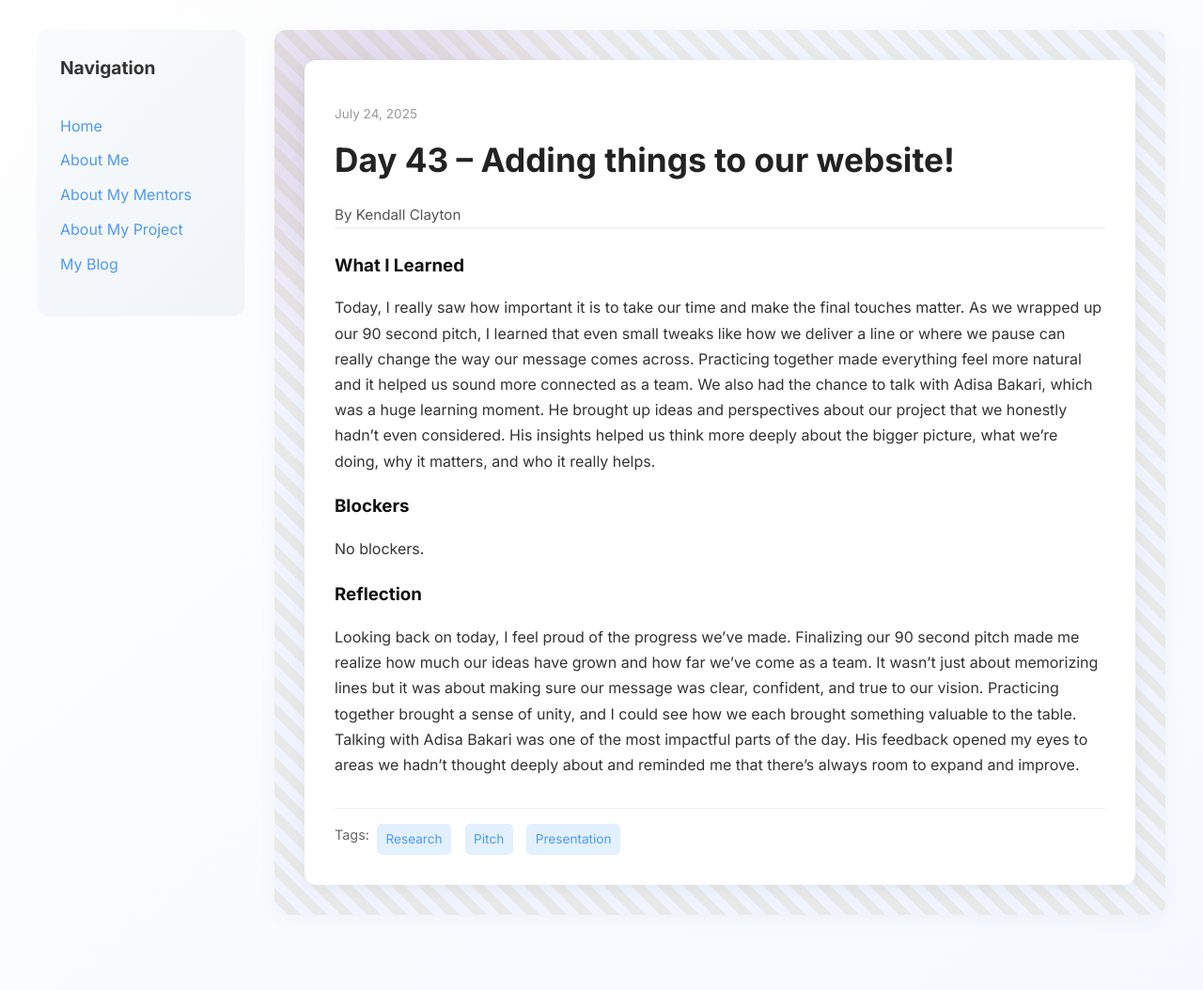
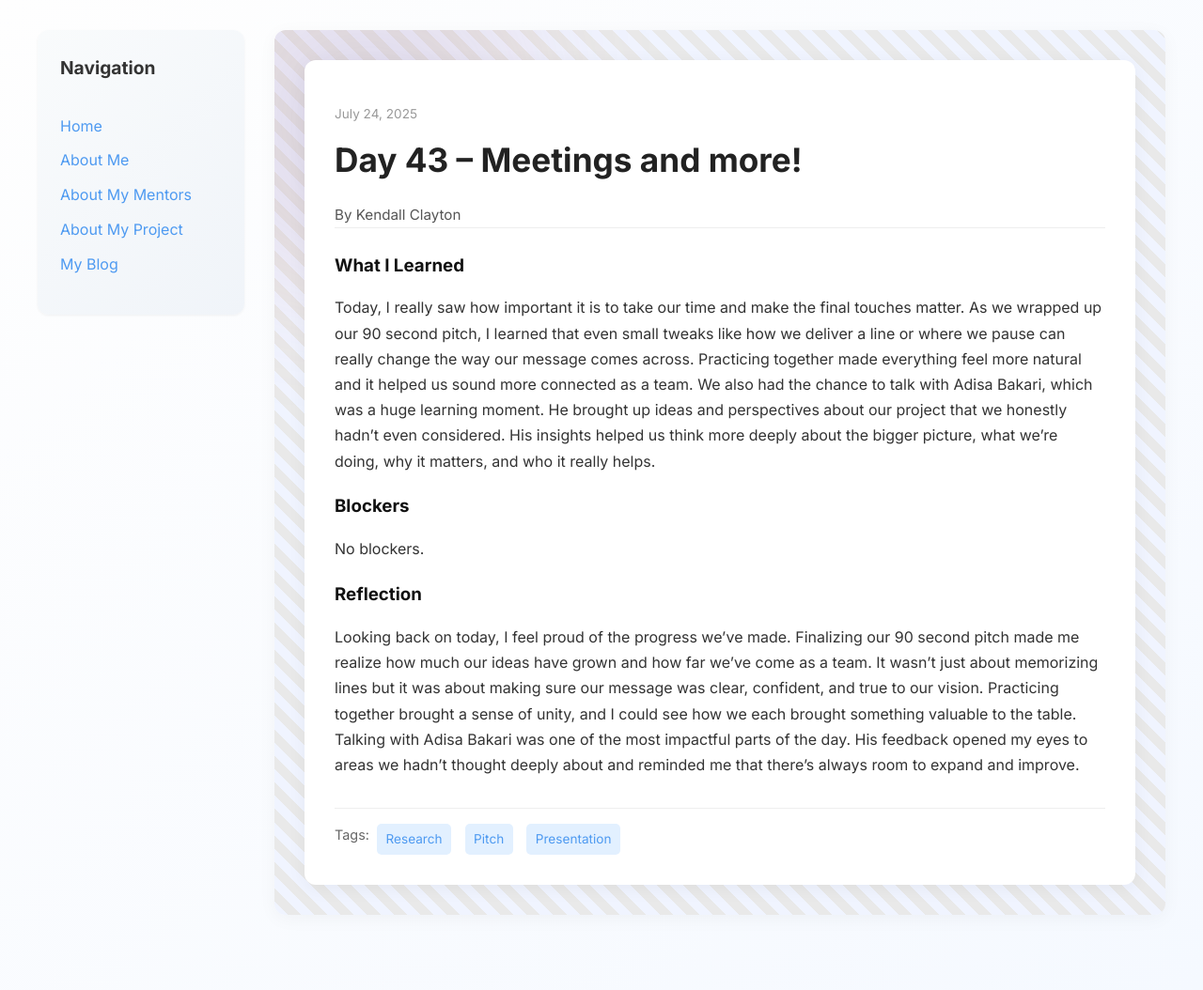
Before and after one commit to kendallzoe/kendallzoe.github.io, a Jekyll site: the page built from _posts/2025-07-24-day-43.md, in a window 1280 px wide. Shown: the whole page at 94% size. Built offline with Jekyll 4.4.1, drawn with Linux system fonts in a browser that asks for light colours.

Commit message:
Update 2025-07-24-day-43.md

```diff
--- a/_posts/2025-07-24-day-43.md
+++ b/_posts/2025-07-24-day-43.md
@@ -1,6 +1,6 @@
 ---
 layout: post
-title: "Day 43 – Adding things to our website!"
+title: "Day 43 – Meetings and more!"
 date: 2025-07-24
 author: "Kendall Clayton"
 permalink: /day43.html
```
